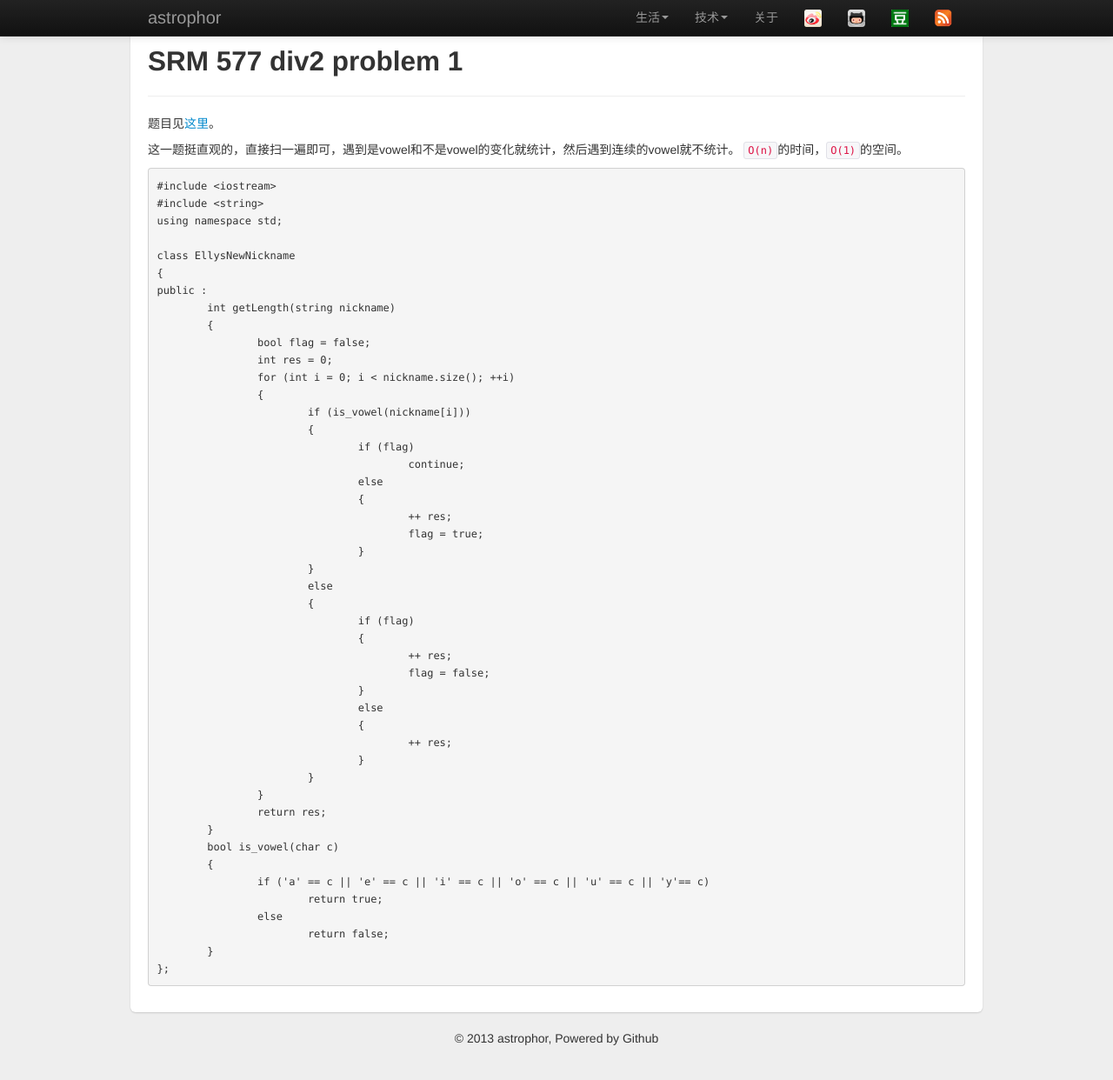
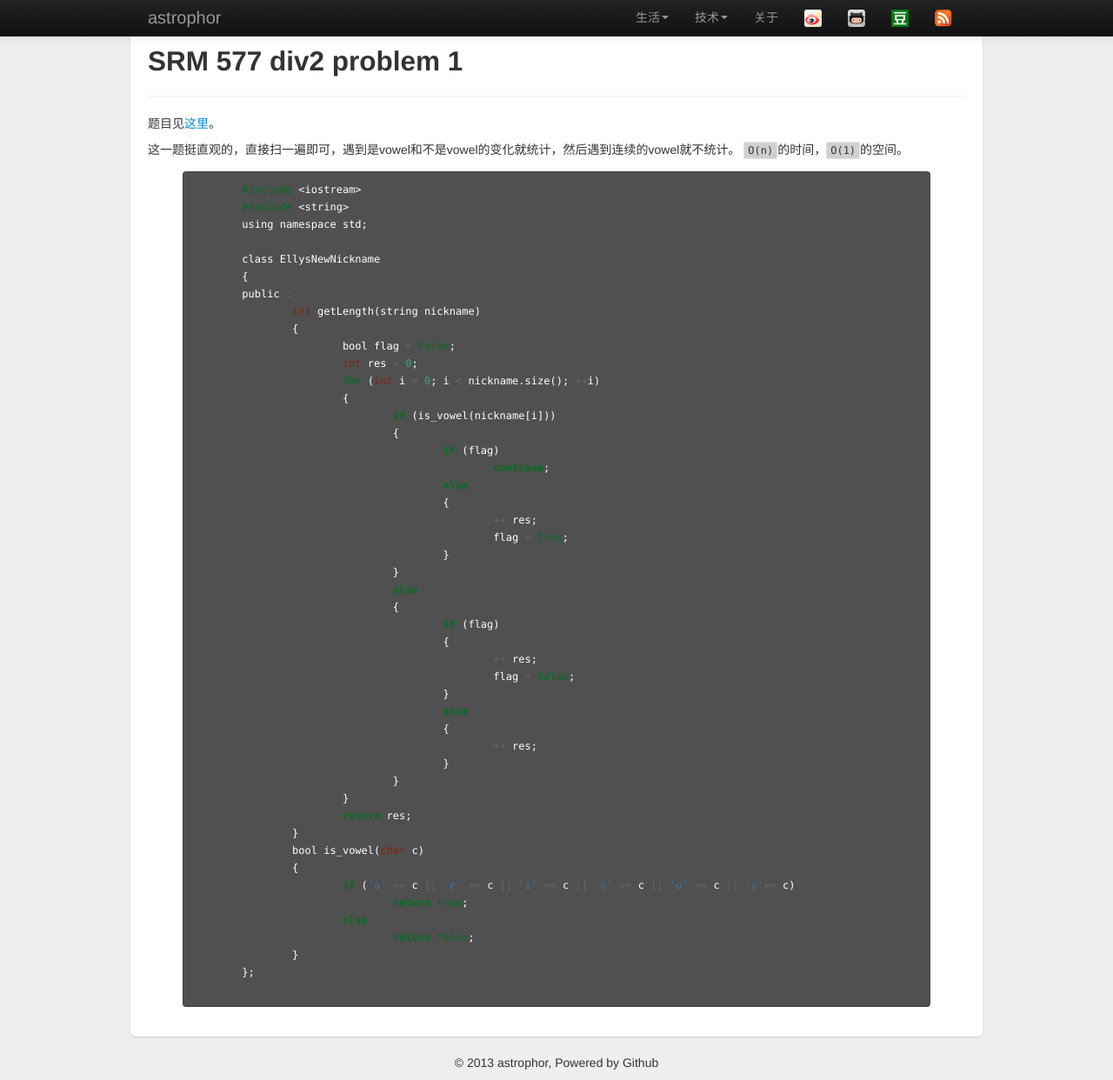
Before and after one commit to astrophor/astrophor.github.io, a Jekyll site: the page built from _posts/2013-05-13-SRM_577_div2_one.md, in a window 1280 px wide and 1242 px high. Shown: the whole window at 87% size. Built offline with Jekyll 4.4.1, drawn with Linux system fonts in a browser that asks for light colours; Markdown is read by kramdown in place of the engine named in the settings.

Commit message:
syntax highlight

```diff
--- a/_layouts/default.html
+++ b/_layouts/default.html
@@ -7,6 +7,7 @@
     	<!-- Bootstrap -->
     	<link href="/css/bootstrap.css" rel="stylesheet" media="screen">
     	<link href="/css/test.css" rel="stylesheet" media="screen">
+    	<link href="/css/pygments.css" rel="stylesheet" media="screen">
     	<script src="/js/jquery-1.9.1.min.js"></script>
     	<script src="/js/bootstrap.min.js"></script>
     	<script src="js/timeline.js"></script>
--- a/_posts/2013-05-13-SRM_577_div2_one.md
+++ b/_posts/2013-05-13-SRM_577_div2_one.md
@@ -9,6 +9,7 @@
 这一题挺直观的，直接扫一遍即可，遇到是vowel和不是vowel的变化就统计，然后遇到连续的vowel就不统计。
 `O(n)`的时间，`O(1)`的空间。
 
+	{% highlight c %}
 	#include <iostream>
 	#include <string>
 	using namespace std;
@@ -55,5 +56,7 @@
 				return false;
 		}
 	};
+	{% endhighlight %}
+
 
 [problem]: http://community.topcoder.com/stat?c=problem_statement&pm=12459
--- /dev/null
+++ b/css/pygments.css
@@ -0,0 +1,61 @@
+.hll { background-color: #ffffcc }
+.c { color: #60a0b0; font-style: italic } /* Comment */
+.err { border: 1px solid #FF0000 } /* Error */
+.k { color: #007020; font-weight: bold } /* Keyword */
+.o { color: #666666 } /* Operator */
+.cm { color: #60a0b0; font-style: italic } /* Comment.Multiline */
+.cp { color: #007020 } /* Comment.Preproc */
+.c1 { color: #60a0b0; font-style: italic } /* Comment.Single */
+.cs { color: #60a0b0; background-color: #fff0f0 } /* Comment.Special */
+.gd { color: #A00000 } /* Generic.Deleted */
+.ge { font-style: italic } /* Generic.Emph */
+.gr { color: #FF0000 } /* Generic.Error */
+.gh { color: #000080; font-weight: bold } /* Generic.Heading */
+.gi { color: #00A000 } /* Generic.Inserted */
+.go { color: #888888 } /* Generic.Output */
+.gp { color: #c65d09; font-weight: bold } /* Generic.Prompt */
+.gs { font-weight: bold } /* Generic.Strong */
+.gu { color: #800080; font-weight: bold } /* Generic.Subheading */
+.gt { color: #0044DD } /* Generic.Traceback */
+.kc { color: #007020; font-weight: bold } /* Keyword.Constant */
+.kd { color: #007020; font-weight: bold } /* Keyword.Declaration */
+.kn { color: #007020; font-weight: bold } /* Keyword.Namespace */
+.kp { color: #007020 } /* Keyword.Pseudo */
+.kr { color: #007020; font-weight: bold } /* Keyword.Reserved */
+.kt { color: #902000 } /* Keyword.Type */
+.m { color: #40a070 } /* Literal.Number */
+.s { color: #4070a0 } /* Literal.String */
+.na { color: #4070a0 } /* Name.Attribute */
+.nb { color: #007020 } /* Name.Builtin */
+.nc { color: #0e84b5; font-weight: bold } /* Name.Class */
+.no { color: #60add5 } /* Name.Constant */
+.nd { color: #555555; font-weight: bold } /* Name.Decorator */
+.ni { color: #d55537; font-weight: bold } /* Name.Entity */
+.ne { color: #007020 } /* Name.Exception */
+.nf { color: #06287e } /* Name.Function */
+.nl { color: #002070; font-weight: bold } /* Name.Label */
+.nn { color: #0e84b5; font-weight: bold } /* Name.Namespace */
+.nt { color: #062873; font-weight: bold } /* Name.Tag */
+.nv { color: #bb60d5 } /* Name.Variable */
+.ow { color: #007020; font-weight: bold } /* Operator.Word */
+.w { color: #bbbbbb } /* Text.Whitespace */
+.mf { color: #40a070 } /* Literal.Number.Float */
+.mh { color: #40a070 } /* Literal.Number.Hex */
+.mi { color: #40a070 } /* Literal.Number.Integer */
+.mo { color: #40a070 } /* Literal.Number.Oct */
+.sb { color: #4070a0 } /* Literal.String.Backtick */
+.sc { color: #4070a0 } /* Literal.String.Char */
+.sd { color: #4070a0; font-style: italic } /* Literal.String.Doc */
+.s2 { color: #4070a0 } /* Literal.String.Double */
+.se { color: #4070a0; font-weight: bold } /* Literal.String.Escape */
+.sh { color: #4070a0 } /* Literal.String.Heredoc */
+.si { color: #70a0d0; font-style: italic } /* Literal.String.Interpol */
+.sx { color: #c65d09 } /* Literal.String.Other */
+.sr { color: #235388 } /* Literal.String.Regex */
+.s1 { color: #4070a0 } /* Literal.String.Single */
+.ss { color: #517918 } /* Literal.String.Symbol */
+.bp { color: #007020 } /* Name.Builtin.Pseudo */
+.vc { color: #bb60d5 } /* Name.Variable.Class */
+.vg { color: #bb60d5 } /* Name.Variable.Global */
+.vi { color: #bb60d5 } /* Name.Variable.Instance */
+.il { color: #40a070 } /* Literal.Number.Integer.Long */
--- a/css/test.css
+++ b/css/test.css
@@ -19,6 +19,17 @@
 #footer {
     text-align: center;
 }
+
+code {
+  background-color: #D0D0D0;
+  font-size: 12px;
+  color: #333333;
+}
+
+
+.highlight pre {background-color: #505050;}
+.highlight pre code{color: white;}
+
 
 /* timeline css */
 #timeline-navbar {
```
